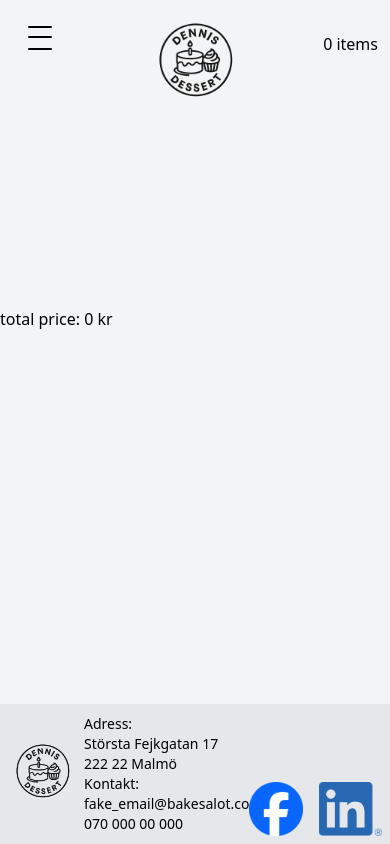
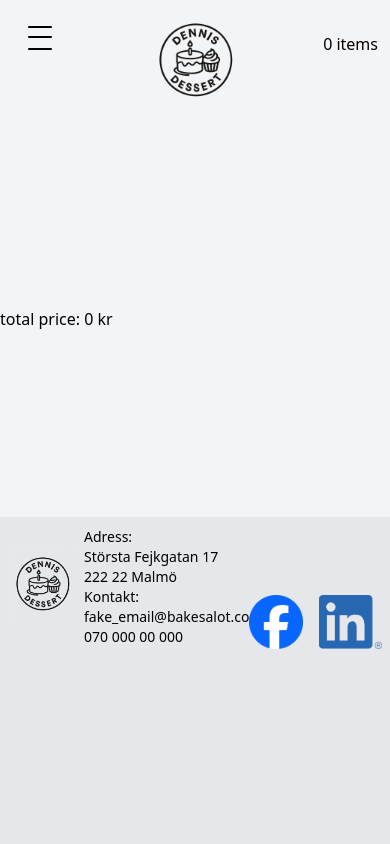
Before and after one commit to DennisNevback/webshop-cupcakes, a React (Vite) app: page /checkout in a window 390 px wide. Built offline with nearby package versions, Linux system fonts and the light colour scheme.

Commit message:
responsive design footer

```diff
--- a/src/components/footer.tsx
+++ b/src/components/footer.tsx
@@ -2,7 +2,8 @@ import { Link } from "react-router-dom"
 function Footer() {
 
   return (
-    <div className='self-end relative flex h-35 w-full bg-gray-200 content-center p-1 text-sm color-white' >
+    <div className="sm:flex w-full bg-gray-200 justify-center content-start">
+      <div className='self-end relative flex h-35  content-center p-1 text-sm color-white sm:w-1/2 lg:w-1/4' >
         <img src="/images/logo/dennisDesertLogo.png" alt="Dennis Desert" className="h-1/2 absolute top-8 left-2" />
         <span className="flex flex-col justify-center content-center self-center space-x-12 ml-20">
           <span className="content-center">
@@ -26,6 +27,7 @@ function Footer() {
           </a>
         </span>
       </div>
+    </div>
   )
 }
 
```
Lines whose indentation alone changed are shown as unchanged.
